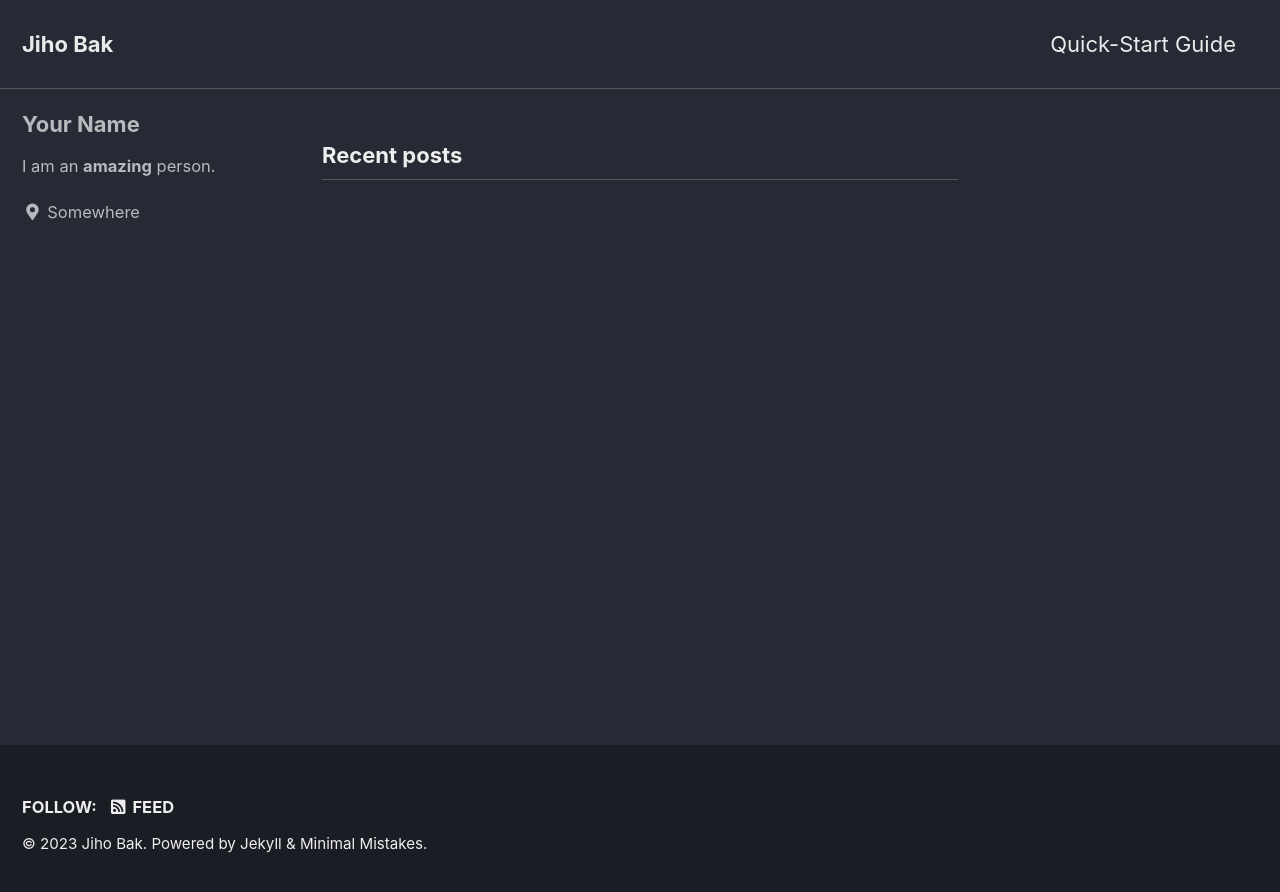
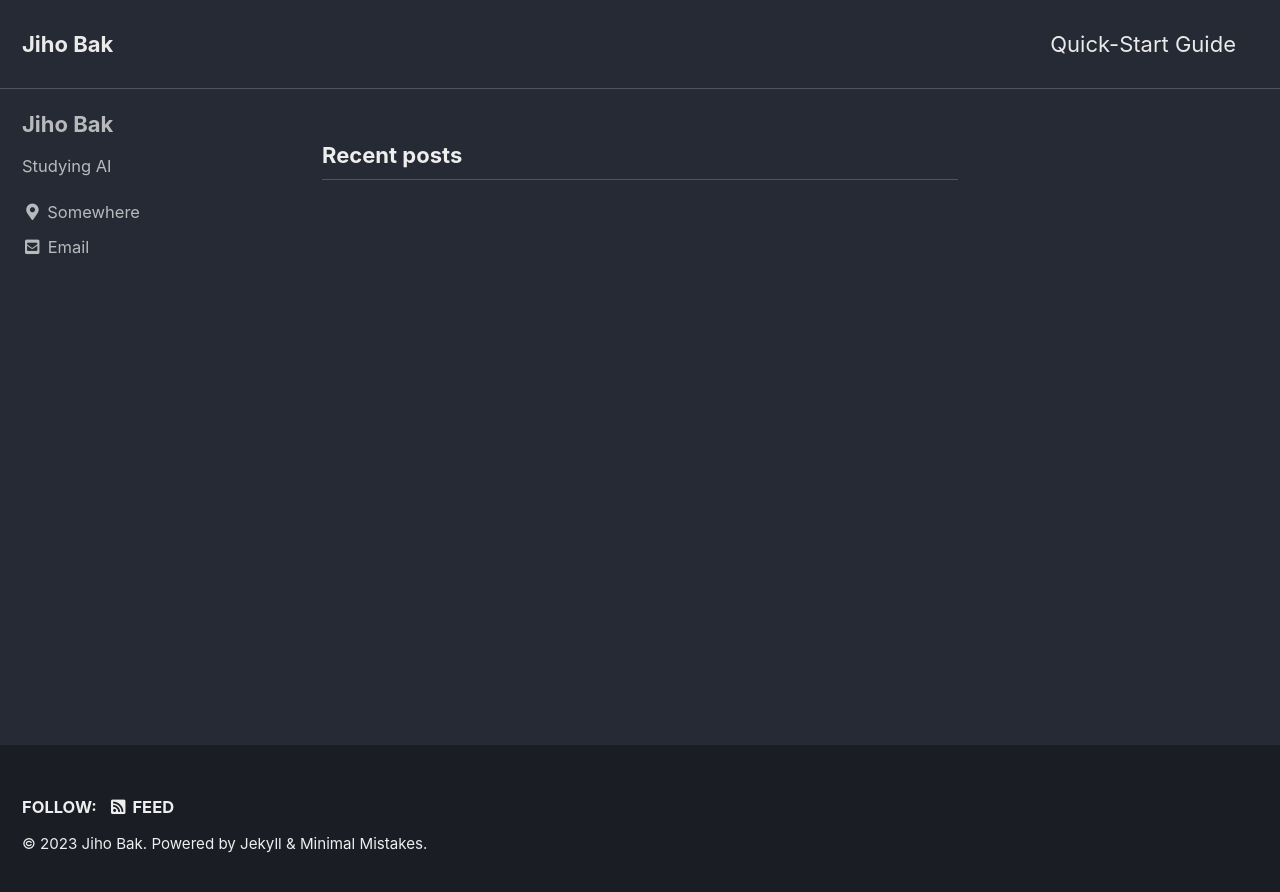
Before and after one commit to jiho314/jiho314.github.io, a Jekyll site: the page built from index.html, in a window 1280 px wide. Shown: the top 892 px of the page. Built offline with Jekyll 4.4.1, drawn with Linux system fonts in a browser that asks for light colours; cached includes are drawn as plain includes; the list of posts is cut into pages by our own code.

Commit message:
Update _config.yml

```diff
--- a/_config.yml
+++ b/_config.yml
@@ -104,11 +104,11 @@ analytics:
 
 # Site Author
 author:
-  name             : "Your Name"
+  name             : "Jiho Bak"
   avatar           : # path of avatar image, e.g. "/assets/images/bio-photo.jpg"
-  bio              : "I am an **amazing** person."
+  bio              : "Studying AI"
   location         : "Somewhere"
-  email            :
+  email            : "qkrwlgh0314@yonsei.ac.kr"
   links:
     - label: "Email"
       icon: "fas fa-fw fa-envelope-square"
```
